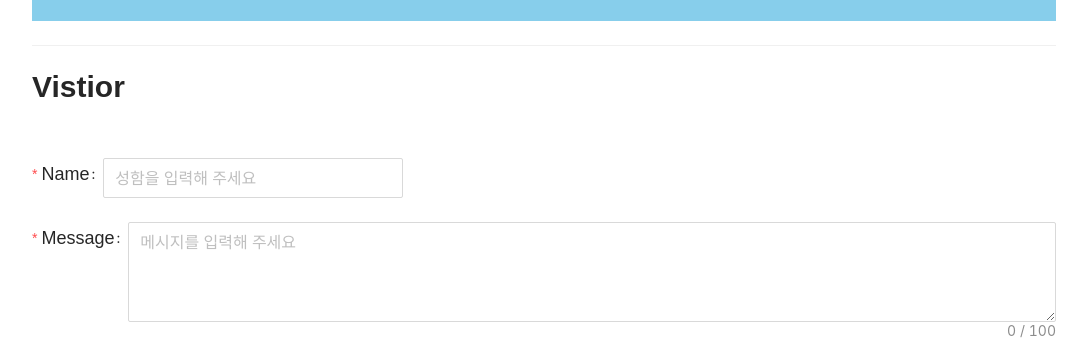
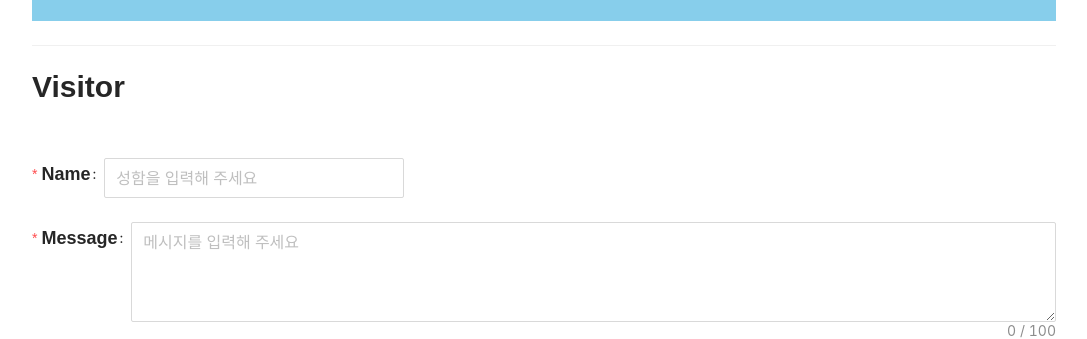
Before and after one commit to YoonkyungJung-programming/evo-museum, a React (Create React App) app: page /Exhibition in a window 1280 px wide. Shown: the part 2121-2460 px from the top of the page, without its empty margins (96-1183 px from the left). Built offline with nearby package versions, Linux system fonts and the light colour scheme.

Commit message:
Visitor 수정 (0725)

```diff
--- a/src/exhibition/index.css
+++ b/src/exhibition/index.css
@@ -47,6 +47,7 @@
 
 .upload-label {
   font-size: 18px;
+  font-weight: bold;
   font-family: "Nunito Sans", sans-serif;
 }
 
--- a/src/exhibition/index.js
+++ b/src/exhibition/index.js
@@ -33,7 +33,7 @@ function ExhibitionPage() {
       <Form name="visitor" onFinish={onSubmit}>
         <Form.Item name="upload">
           <div id="upload-visitor">
-            <span> Vistior </span>
+            <span> Visitor </span>
           </div>
         </Form.Item>
         {/*방명록 -input */}
```
